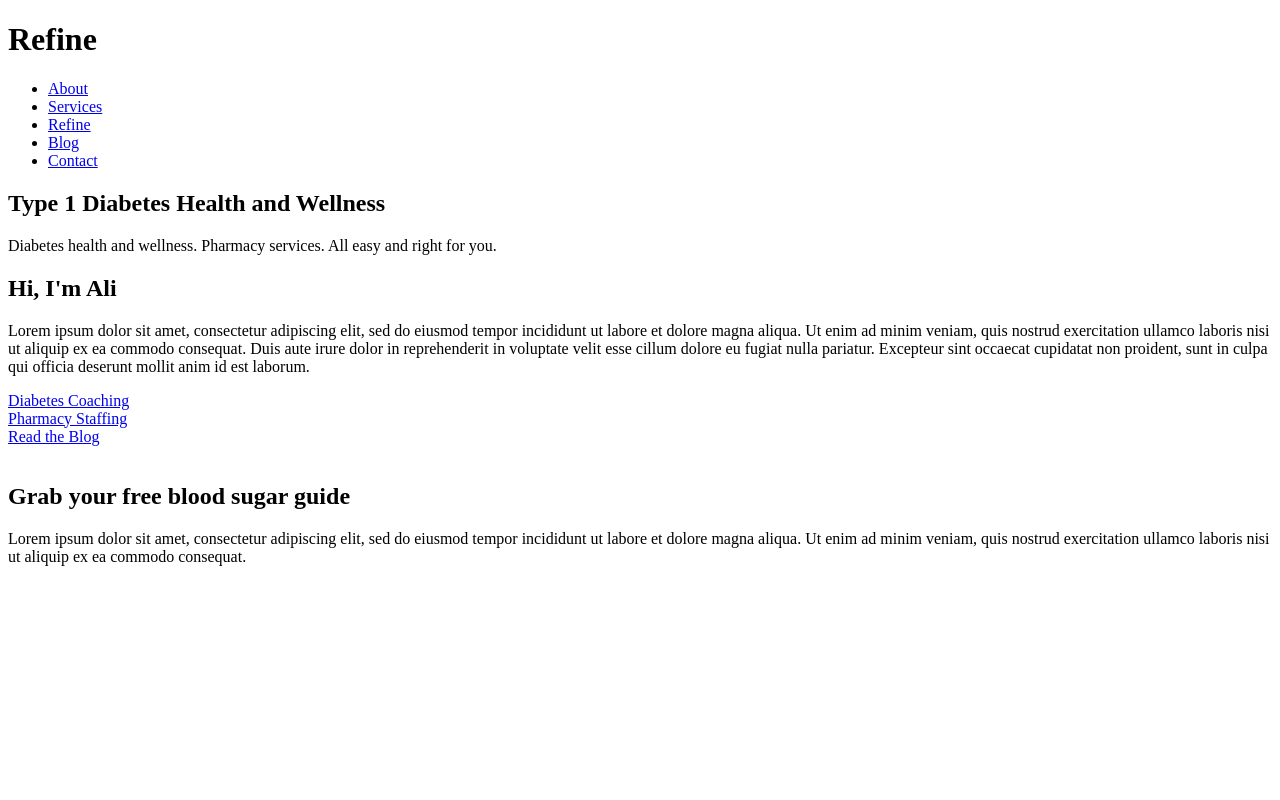
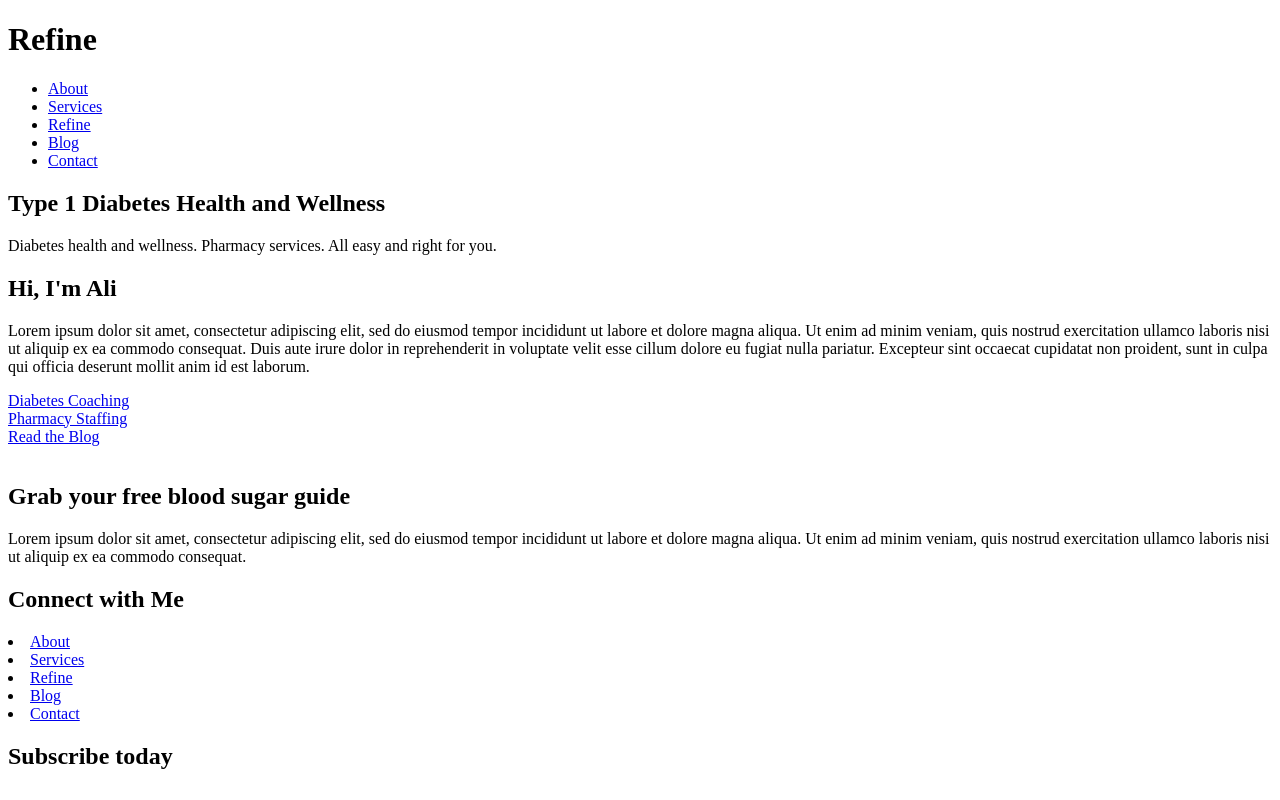
Before and after one commit to Kacey-C/blog-project, a plain HTML site: page index.html in a window 1280 px wide. Drawn offline with Linux system fonts and the light colour scheme.

Commit message:
Add footer

```diff
--- a/index.html
+++ b/index.html
@@ -53,5 +53,20 @@
                 <p>Lorem ipsum dolor sit amet, consectetur adipiscing elit, sed do eiusmod tempor incididunt ut labore et dolore magna aliqua. Ut enim ad minim veniam, quis nostrud exercitation ullamco laboris nisi ut aliquip ex ea commodo consequat.</p>
             </div>
         </section>
+        <footer>
+            <div class="container-third-width">
+                <h2>Connect with Me</h2>
+            </div>
+            <div class="container-third-width">
+                <li><a href="#">About</a></li>
+                <li><a href="#">Services</a></li>
+                <li><a href="#">Refine</a></li>
+                <li><a href="#">Blog</a></li>
+                <li><a href="#">Contact</a></li>
+            </div>
+            <div class="container-third-width">
+                <h2>Subscribe today</h2>
+            </div>
+        </footer>
     </body>
 </html>
```
